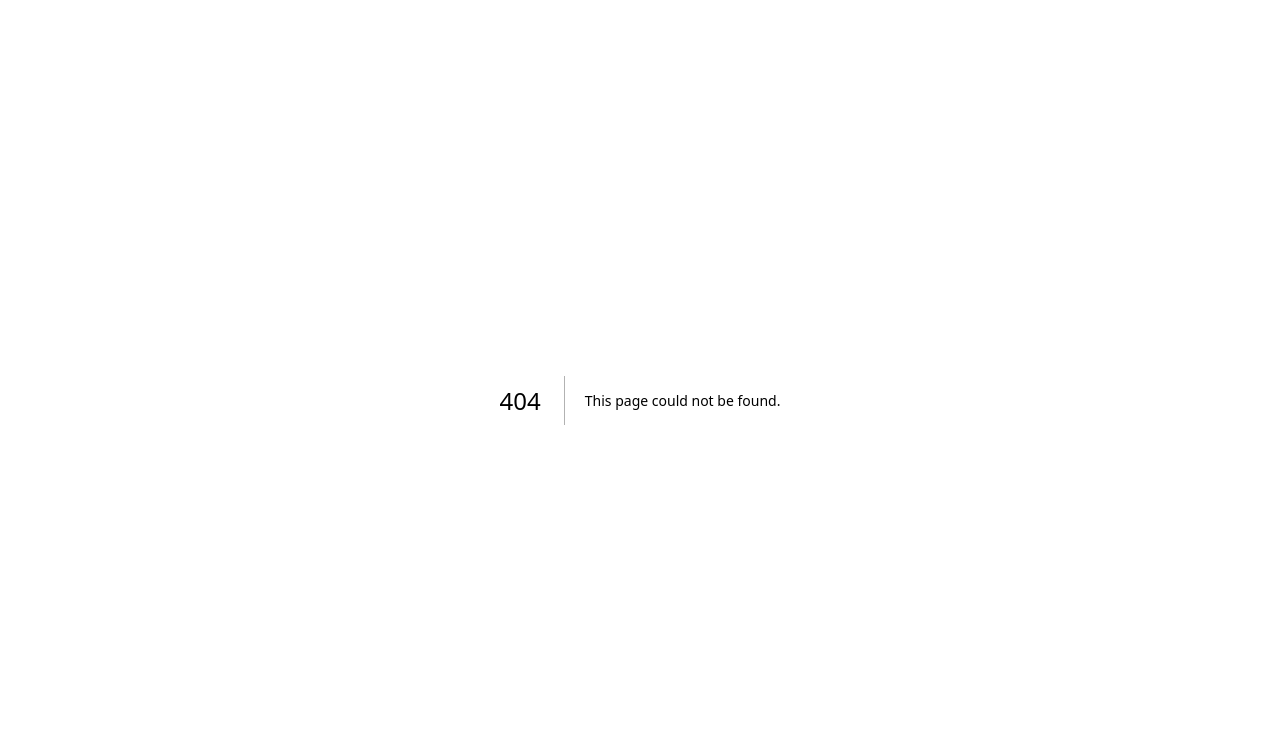
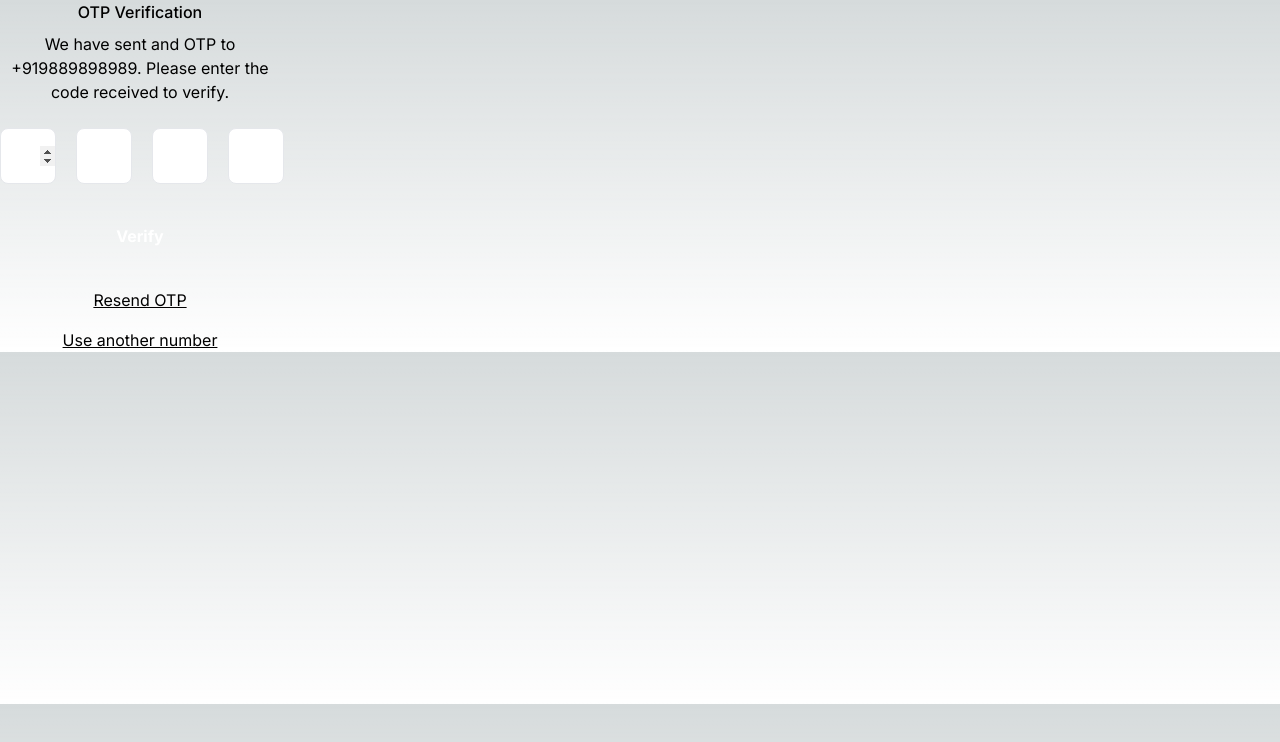
Before and after one commit to chirag1718/HelloAR-assignment, a Next.js app: page /login/verify in a window 1280 px wide. Before the commit this address had no page. Shown: the top 742 px of the page. Built offline with nearby package versions, Linux system fonts and the light colour scheme.

Commit message:
chore: contains verify component

```diff
--- /dev/null
+++ b/src/app/login/verify/page.tsx
@@ -0,0 +1,11 @@
+import Verify from "./components/Verify";
+
+const page = () => {
+  return (
+    <div>
+      <Verify />
+    </div>
+  );
+};
+
+export default page;
```
